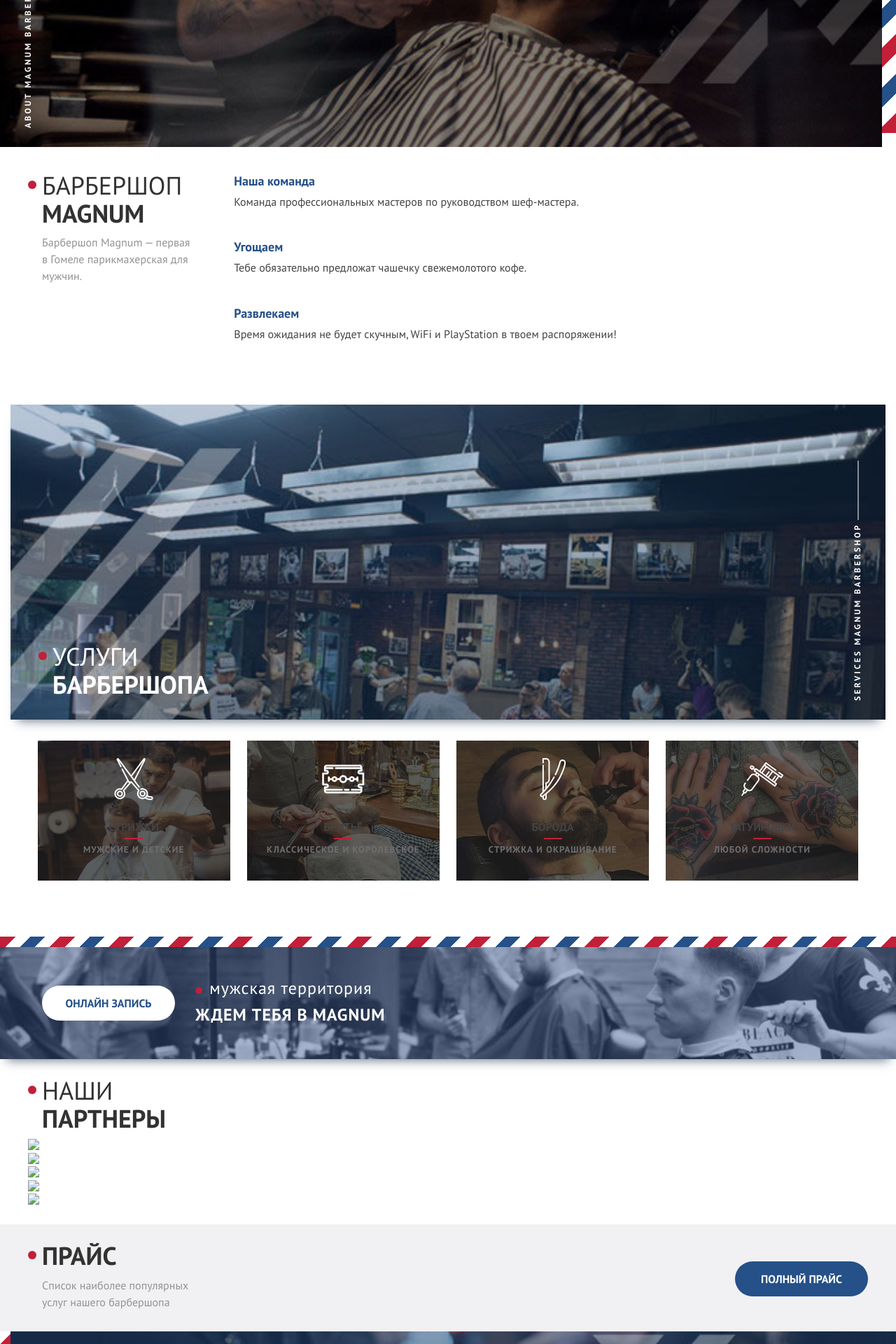
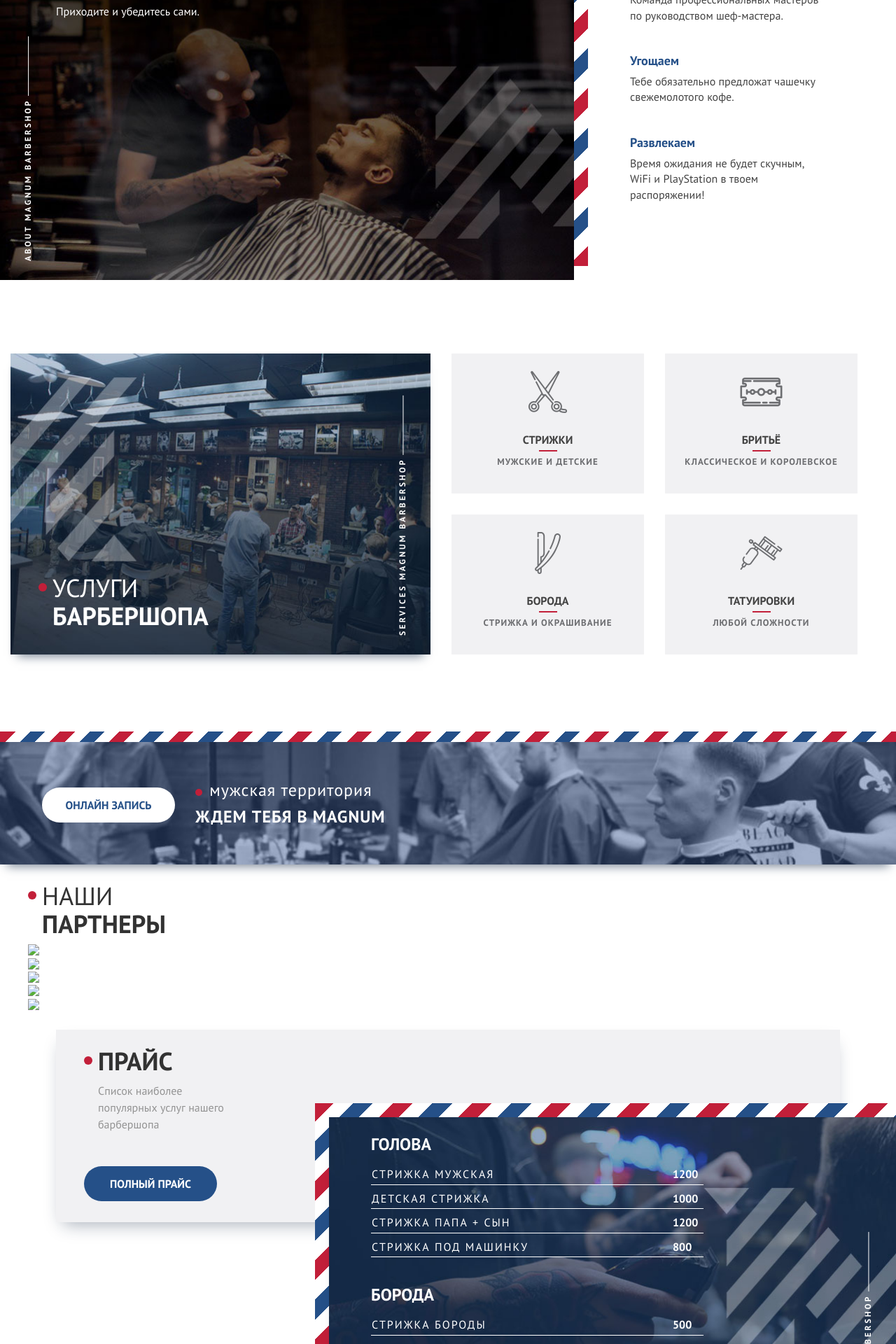
Before and after one commit to nigel-riss/magnum, a PHP site: page / in a window 1280 px wide. Shown: the part 1040-2960 px from the top of the page at 70% size. Run offline with PHP 8.4, Linux system fonts and the light colour scheme.

Commit message:
Desktop and FullHD started, some small visual fixes

```diff
--- a/index.html
+++ b/index.html
@@ -11,6 +11,7 @@
 <body>
   <header class="site-header">
     <nav class="main-nav">
+      <div class="wrapper">
         <div class="logo"><img src="./img/logo-h.svg"></div>
         <div class="main-nav__menu-icon">
           <div class="main-nav__menu-icon__middle"></div>
@@ -24,6 +25,7 @@
             <li><a href="#">Контакты</a></li>
           </ul>
         </div>
+      </div>
     </nav>
     <div class="hero">
       <h1 class="hero__title">Добро пожаловать в Magnum</h1>
@@ -33,15 +35,16 @@
     </div>
   </header>
   <section class="about">
+    <div class="wrapper">
       <div class="about__hero">
-      <p class="about__hero-title">Уютный интерьер, дорогое оборудование и инструмент, бесплатный WiFi и кофе, но главное это по-настоящему мужские стрижки.</p>
+        <p class="about__hero-title">Уютный интерьер, профессиональное оборудование и инструмент, бесплатный WiFi и кофе, но главное это по-настоящему мужские стрижки.</p>
         <p class="about__hero-description">Мы действительно знаем толк в мужских стрижках и «ремонте» бороды. Предлагаем вам попробовать настоящее бритье. Приходите и убедитесь сами.</p>
         <div class="vert-title">About Magnum Barbershop</div>
       </div>
       <div class="about__content">
         <header class="about__header">
           <h2 class="about__title">Барбершоп<br> <strong>Magnum</strong></h2>
-        <p class="about__subtitle">Барбершоп Magnum — первая в Гомеле парикмахерская для мужчин. </p>
+          <p class="about__subtitle">Барбершоп Magnum — лучшая в Саратове парикмахерская для мужчин. </p>
         </header>
         <div class="about__features">
                     <div class="feature">
@@ -58,14 +61,15 @@
                     </div>
         </div>
       </div>
+    </div>
   </section>
   <section class="services">
+    <div class="wrapper">
       <div class="services__hero">
         <h2 class="services__title">Услуги<br> <strong>барбершопа</strong></h2>
         <div class="vert-title vert-title--right">Services Magnum Barbershop</div>
       </div>
-    <div class="services__content">
-            <div class="service">
+      <div class="services__content"><a class="service" href="#">
                   <div class="service__image"><img src="./img/haircut-srv.jpg"></div>
                   <div class="service__content">
                     <div class="service__icon">
@@ -73,9 +77,7 @@
                     </div>
                     <h3 class="service__title">Стрижки</h3>
                     <p class="service__subtitle">Мужские и детские</p>
-              </div>
-            </div>
-            <div class="service">
+                  </div></a><a class="service" href="#">
                   <div class="service__image"><img src="./img/shaving-srv.jpg"></div>
                   <div class="service__content">
                     <div class="service__icon">
@@ -83,9 +85,7 @@
                     </div>
                     <h3 class="service__title">Бритьё</h3>
                     <p class="service__subtitle">Классическое и Королевское</p>
-              </div>
-            </div>
-            <div class="service">
+                  </div></a><a class="service" href="#">
                   <div class="service__image"><img src="./img/beard-srv.jpg"></div>
                   <div class="service__content">
                     <div class="service__icon">
@@ -93,9 +93,7 @@
                     </div>
                     <h3 class="service__title">Борода</h3>
                     <p class="service__subtitle">Стрижка и окрашивание</p>
-              </div>
-            </div>
-            <div class="service">
+                  </div></a><a class="service" href="#">
                   <div class="service__image"><img src="./img/tatoo-srv.jpg"></div>
                   <div class="service__content">
                     <div class="service__icon">
@@ -103,15 +101,17 @@
                     </div>
                     <h3 class="service__title">Татуировки</h3>
                     <p class="service__subtitle">Любой сложности</p>
-              </div>
+                  </div></a>
       </div>
     </div>
   </section>
-  <section class="check-in"><a class="button" href="#">Онлайн запись</a>
+  <section class="check-in">
+    <div class="wrapper"><a class="button" href="#">Онлайн запись</a>
       <header class="check-in__header">
         <div class="check-in__title">мужская территория </div>
         <div class="check-in__subtitle">Ждем тебя в Magnum</div>
       </header>
+    </div>
   </section>
   <section class="partners">
     <header class="partners__header">
@@ -126,6 +126,7 @@
     </div>
   </section>
   <section class="prices">
+    <div class="wrapper">
       <header class="prices__header">
         <div class="prices__header-wrapper">
           <h2 class="prices__title"><strong>Прайс</strong></h2>
@@ -177,13 +178,15 @@
           </tr>
         </table>
       </div>
+    </div>
   </section>
   <section class="contacts">
+    <div class="wrapper">
       <header class="contacts__header">
         <h2 class="contacts__title">Наши<br> <strong>контакты</strong></h2>
       </header>
       <div class="contacts__content">
-      <div class="vert-title vert-title--right vert-title--blue">Contacts Magnum Barbershop</div>
+        <div class="vert-title vert-title--blue">Contacts Magnum Barbershop</div>
         <div class="contacts__text">По всем интеерсующим вас вопросам можете обратиться к меденежеру по телефону или оправить письмо на электронный адрес.<br> <strong> До встречи в MAGNUM</strong></div>
         <div class="contact">
           <h3 class="contact__title">Телефоны</h3>
@@ -198,9 +201,13 @@
           <div class="contact__text">г. Саратов, ул. Яблочкова, 8/10</div>
         </div>
       </div>
-    <div class="contacts__map"><img src=""></div>
+      <div class="contacts__map">
+        <iframe src="https://www.google.com/maps/embed?pb=!1m18!1m12!1m3!1d2481.9554534817557!2d46.02650831612876!3d51.532376879639195!2m3!1f0!2f0!3f0!3m2!1i1024!2i768!4f13.1!3m3!1m2!1s0x4114c7c0a4895657%3A0xea584b809843bd2!2z0YPQuy4g0K_QsdC70L7Rh9C60L7QstCwLCA4LCDQodCw0YDQsNGC0L7Qsiwg0KHQsNGA0LDRgtC-0LLRgdC60LDRjyDQvtCx0LsuLCA0MTAwMjg!5e0!3m2!1sru!2sru!4v1494244999304" width="100%" height="100%" frameborder="0" style="border:0;" allowfullscreen></iframe>
+      </div>
+    </div>
   </section>
   <footer class="site-footer">
+    <div class="wrapper">
       <div class="site-footer__logo-n-socials">
         <div class="site-footer__logo"><img src="./img/logo-h-white.svg"></div>
         <div class="site-footer__socials">
@@ -211,5 +218,6 @@
         </div>
       </div>
       <div class="site-footer__copyrights">© Все права сохранены <br> Разработано в студии: <a href="#">АГОНЬ!</a></div>
+    </div>
   </footer>
 </body>
--- a/styles.css
+++ b/styles.css
@@ -496,6 +496,10 @@
     margin: 0 auto;
     margin-bottom: 20px; }
 
+.wrapper {
+  max-width: 1500px;
+  margin: 0 auto; }
+
 .site-header {
   position: relative;
   height: 90vh;
@@ -669,6 +688,11 @@
         width: auto;
         padding-left: 20px; } }
 
+.about {
+  font-size: 0; }
+  @media (min-width: 1200px) {
+    .about {
+      padding-bottom: 70px; } }
   .about__hero {
     position: relative;
     padding: 25px 35px;
@@ -681,6 +705,7 @@
         margin-bottom: 10px;
         margin-right: 20px;
         padding-left: 80px;
+        padding-right: 100px;
         background-position: center bottom; }
         .about__hero::before {
           content: "";
@@ -693,7 +718,12 @@
           height: 100%;
           width: 100%;
           background-image: repeating-linear-gradient(-45deg, #c21f39 0px, #c21f39 20px, #ffffff 20px, #ffffff 40px, #255088 40px, #255088 60px, #ffffff 60px, #ffffff 80px); } }
-
+    @media (min-width: 1200px) {
+      .about__hero {
+        display: inline-block;
+        vertical-align: top;
+        width: 820px;
+        height: 640px; } }
   .about__hero-title {
     position: relative;
     margin: 0;
@@ -728,13 +757,19 @@
         width: 480px;
         font-size: 1rem;
         line-height: 2; } }
-
   .about__content {
     padding: 25px 15px; }
     @media (min-width: 700px) {
       .about__content {
         padding-left: 40px; } }
-
+    @media (min-width: 1200px) {
+      .about__content {
+        display: inline-block;
+        vertical-align: top;
+        width: calc(100% - 840px);
+        margin-top: -30px;
+        padding-left: 40px;
+        padding-right: 80px; } }
   .about__header {
     padding-bottom: 40px; }
     @media (min-width: 700px) {
@@ -742,7 +777,9 @@
         display: inline-block;
         vertical-align: top;
         width: 240px; } }
-
+    @media (min-width: 1200px) {
+      .about__header {
+        display: block; } }
   .about__title {
     position: relative;
     margin: 0;
@@ -782,6 +817,11 @@
         vertical-align: top;
         width: calc(100% - 260px);
         padding-left: 30px; } }
+    @media (min-width: 1200px) {
+      .about__features {
+        display: block;
+        width: auto;
+        padding-left: 0; } }
 
 .feature {
   padding-left: 20px;
@@ -801,10 +841,14 @@
 .services {
   padding: 25px 15px;
   margin-bottom: 40px;
+  font-size: 0;
   background-color: #255088; }
   @media (min-width: 700px) {
     .services {
       background-color: transparent; } }
+  @media (min-width: 1200px) {
+    .services {
+      padding-bottom: 40px; } }
   .services__hero {
     position: relative; }
     @media (min-width: 700px) {
@@ -817,6 +861,14 @@
         background-image: url("./img/services-bg.jpg");
         background-size: cover;
         box-shadow: 0 12px 14px -10px rgba(20, 41, 69, 0.6); } }
+    @media (min-width: 1200px) {
+      .services__hero {
+        display: inline-block;
+        vertical-align: top;
+        height: 430px;
+        width: calc(100% - 650px);
+        margin-right: 30px;
+        padding-top: 315px; } }
   .services__title {
     position: relative;
     margin: 0;
@@ -843,10 +895,18 @@
         line-height: 1.1; } }
   .services__content {
     text-align: center; }
+    @media (min-width: 1200px) {
+      .services__content {
+        display: inline-block;
+        vertical-align: top;
+        width: calc(100% - 590px);
+        width: 620px;
+        text-align: left; } }
 
 .service {
   position: relative;
   margin-top: 20px;
+  text-decoration: none;
   background-color: #f1f1f3;
   overflow: hidden; }
   @media (min-width: 700px) {
@@ -856,11 +916,47 @@
       height: 200px;
       width: 275px;
       margin: 15px 10px; } }
+  @media (min-width: 1200px) {
+    .service {
+      position: relative;
+      margin-top: 0;
+      margin-right: 30px;
+      margin-left: 0;
+      margin-bottom: 30px;
+      padding-right: 0;
+      transition: all 0.3s ease-out; }
+      .service::after {
+        content: "";
+        position: absolute;
+        top: 0;
+        right: -15px;
+        opacity: 0;
+        transition: all 0.3s ease-out;
+        height: 100%;
+        width: 10px;
+        background-image: repeating-linear-gradient(-45deg, #c21f39 0px, #c21f39 10px, #ffffff 10px, #ffffff 20px, #255088 20px, #255088 30px, #ffffff 30px, #ffffff 40px); }
+      .service:hover {
+        padding-right: 10px; }
+        .service:hover .service__image {
+          opacity: 1; }
+        .service:hover .service__icon {
+          color: #ffffff; }
+        .service:hover .service__title {
+          color: #ffffff; }
+        .service:hover .service__subtitle {
+          color: #f1f1f3; }
+        .service:hover::after {
+          right: 0;
+          opacity: 1; } }
   .service__image {
     position: absolute;
     width: 100%; }
     .service__image img {
       width: 100%; }
+    @media (min-width: 1200px) {
+      .service__image {
+        opacity: 0;
+        transition: all 0.3s ease-out; } }
   .service__content {
     position: relative;
     padding: 25px 0;
@@ -869,6 +965,10 @@
     color: #ffffff;
     font-size: 60px;
     text-align: center; }
+    @media (min-width: 1200px) {
+      .service__icon {
+        color: #6d6e71;
+        transition: all 0.3s ease-out; } }
   .service__title {
     position: relative;
     color: #ffffff;
@@ -914,6 +1016,10 @@
       padding-left: 60px;
       text-align: left;
       box-shadow: 0 12px 14px -10px rgba(20, 41, 69, 0.6); } }
+  @media (min-width: 1200px) {
+    .check-in {
+      height: 190px;
+      padding-top: 80px; } }
   .check-in::after {
     content: "";
     position: absolute;
@@ -996,7 +1102,13 @@
         font-size: 2.25rem;
         line-height: 1.1; } }
 
+.prices {
+  position: relative; }
+  @media (min-width: 1200px) {
+    .prices {
+      padding-bottom: 100px; } }
   .prices__header {
+    position: relative;
     padding: 25px 15px;
     padding-right: 40px;
     padding-bottom: 10px;
@@ -1006,13 +1118,17 @@
       .prices__header {
         padding-left: 40px;
         padding-right: 50px; } }
-
+    @media (min-width: 1200px) {
+      .prices__header {
+        z-index: -2;
+        margin-left: 80px;
+        margin-right: 80px;
+        box-shadow: 0 12px 24px -10px rgba(20, 41, 69, 0.4); } }
   @media (min-width: 700px) {
     .prices__header-wrapper {
       display: inline-block;
       vertical-align: top;
       width: calc(100% - 200px); } }
-
   .prices__title {
     position: relative;
     margin: 0;
@@ -1047,7 +1162,9 @@
     @media (min-width: 700px) {
       .prices__subtitle {
         width: 260px; } }
-
+    @media (min-width: 1200px) {
+      .prices__subtitle {
+        width: 220px; } }
   .prices__button {
     padding-left: 20px; }
     @media (min-width: 700px) {
@@ -1056,7 +1173,12 @@
         vertical-align: top;
         width: 200px;
         padding-top: 28px; } }
-
+    @media (min-width: 1200px) {
+      .prices__button {
+        position: relative;
+        z-index: 5;
+        display: block;
+        padding-left: 0; } }
   .prices__content {
     position: relative;
     padding: 25px 35px;
@@ -1070,15 +1192,21 @@
       .prices__content {
         padding-left: 60px;
         box-shadow: 0 12px 14px -10px rgba(20, 41, 69, 0.6); } }
+    @media (min-width: 1200px) {
+      .prices__content {
+        width: 810px;
+        margin-left: auto;
+        margin-right: 0;
+        margin-top: -150px; } }
     .prices__content::before {
       content: "";
       position: absolute;
-    left: 0;
-    top: 0;
-    height: 100%;
-    width: 15px;
-    background-image: repeating-linear-gradient(-45deg, #c21f39 0px, #c21f39 15px, #ffffff 15px, #ffffff 30px, #255088 30px, #255088 45px, #ffffff 45px, #ffffff 60px); }
-
+      left: -20px;
+      top: -20px;
+      z-index: -1;
+      height: calc(100% + 20px);
+      width: calc(100% + 20px);
+      background-image: repeating-linear-gradient(-45deg, #c21f39 0px, #c21f39 20px, #ffffff 20px, #ffffff 40px, #255088 40px, #255088 60px, #ffffff 60px, #ffffff 80px); }
   .prices table {
     width: 100%;
     max-width: 475px;
```
Also changed, not shown: other parts of styles.css (+64 -10 lines). Lines whose indentation alone changed are shown as unchanged.
